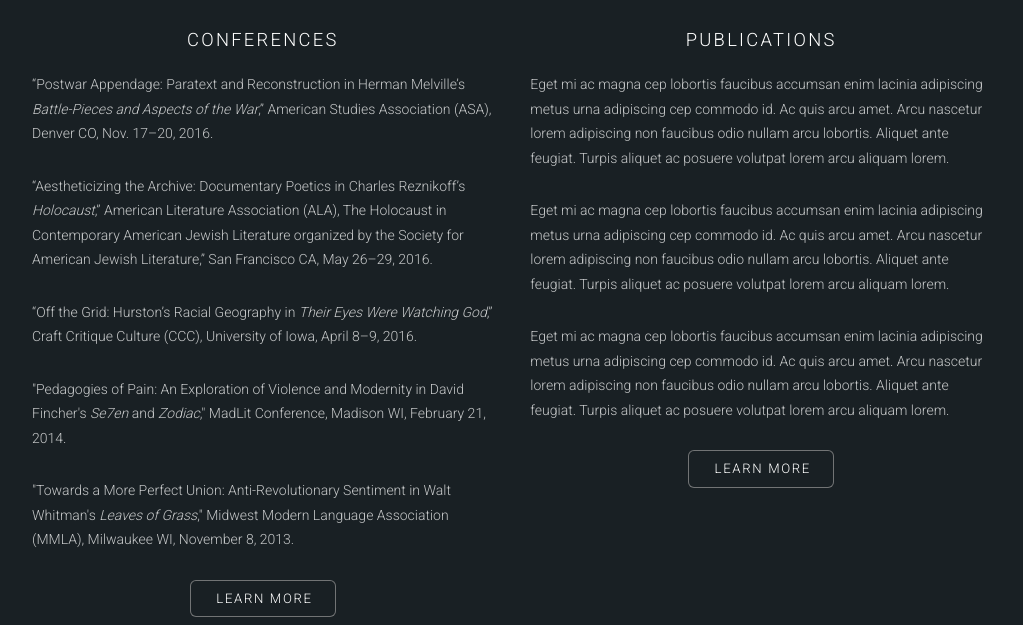
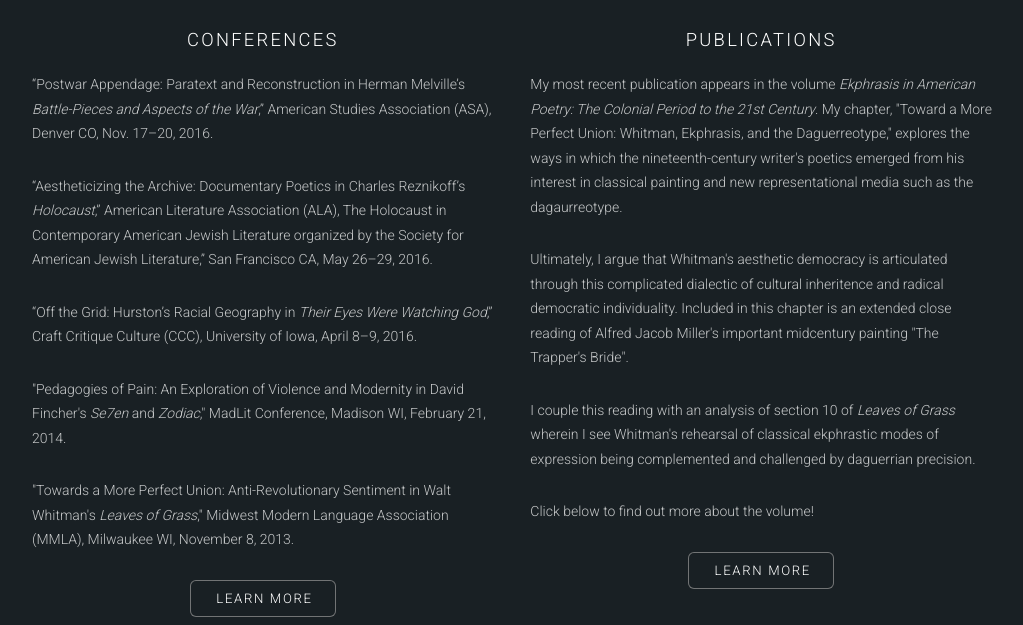
Before and after one commit to alexashland/alexashland, a plain HTML site: page index.html in a window 1280 px wide. Shown: the part 871-1496 px from the top of the page, without its empty margins (128-1151 px from the left). Drawn offline with Linux system fonts and the light colour scheme.

Commit message:
added description

```diff
--- a/index.html
+++ b/index.html
@@ -79,12 +79,13 @@
 						<a href="#" class="image fit"><img src="images/books2.jpg" alt="" /></a>
 						<h3>Publications</h3>
 						<div class="paragraph1"
-						<p>Eget mi ac magna cep lobortis faucibus accumsan enim lacinia adipiscing metus urna adipiscing cep commodo id. Ac quis arcu amet. Arcu nascetur lorem adipiscing non faucibus odio nullam arcu lobortis. Aliquet ante feugiat. Turpis aliquet ac posuere volutpat lorem arcu aliquam lorem.</p>
-						<p>Eget mi ac magna cep lobortis faucibus accumsan enim lacinia adipiscing metus urna adipiscing cep commodo id. Ac quis arcu amet. Arcu nascetur lorem adipiscing non faucibus odio nullam arcu lobortis. Aliquet ante feugiat. Turpis aliquet ac posuere volutpat lorem arcu aliquam lorem.</p>
-						<p>Eget mi ac magna cep lobortis faucibus accumsan enim lacinia adipiscing metus urna adipiscing cep commodo id. Ac quis arcu amet. Arcu nascetur lorem adipiscing non faucibus odio nullam arcu lobortis. Aliquet ante feugiat. Turpis aliquet ac posuere volutpat lorem arcu aliquam lorem.</p>
+						<p>My most recent publication appears in the volume <i>Ekphrasis in American Poetry: The Colonial Period to the 21st Century</i>.  My chapter, "Toward a More Perfect Union: Whitman, Ekphrasis, and the Daguerreotype," explores the ways in which the nineteenth-century writer's poetics emerged from his interest in classical painting and new representational media such as the dagaurreotype.</p>
+						<p>Ultimately, I argue that Whitman's aesthetic democracy is articulated through this complicated dialectic of cultural inheritence and radical democratic individuality.  Included in this chapter is an extended close reading of Alfred Jacob Miller's important midcentury painting "The Trapper's Bride".</p>
+						<p>I couple this reading with an analysis of section 10 of <i>Leaves of Grass</i> wherein I see Whitman's rehearsal of classical ekphrastic modes of expression being complemented and challenged by daguerrian precision.</p>
+						<p>Click below to find out more about the volume!</p>
 					</div>
 						<ul class="actions">
-							<li><a href="#" class="button alt">Learn More</a></li>
+							<li><a href="http://www.amazon.com/Ekphrasis-American-Poetry-Sandra-Kleppe/dp/1443880671" class="button alt">Learn More</a></li>
 						</ul>
 					</section>
 				</div>
```
